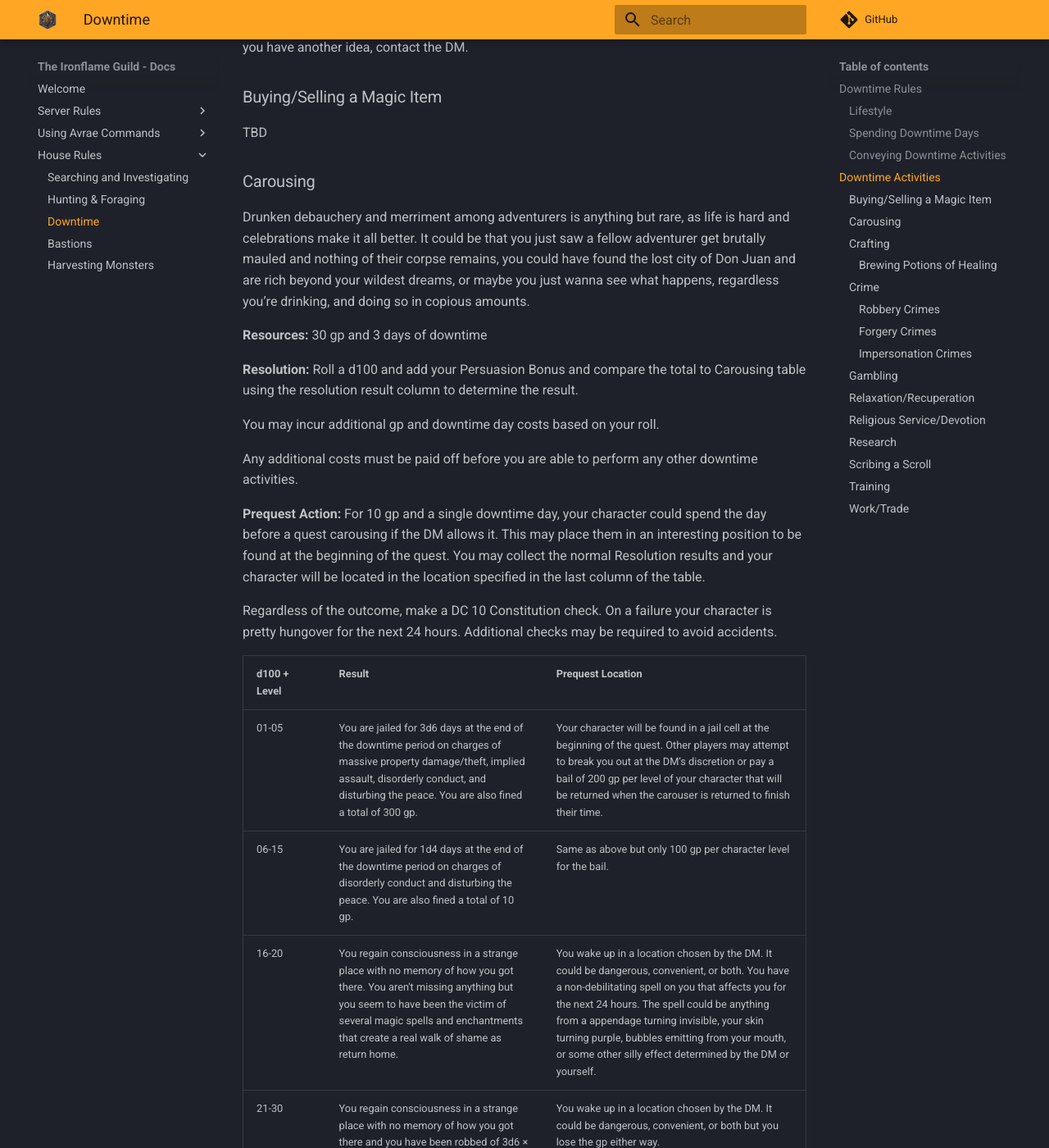
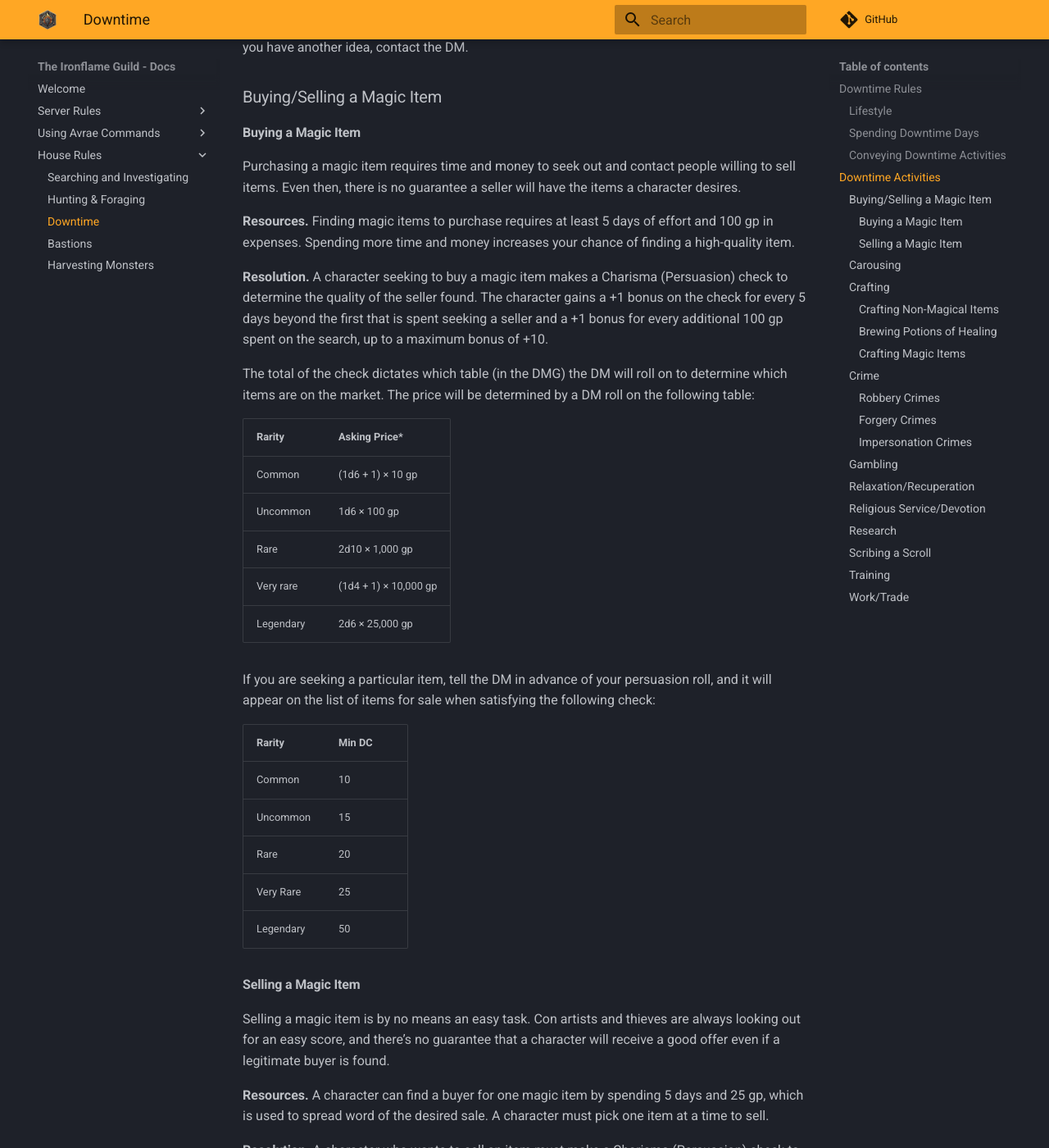
Before and after one commit to adamhstewart/doip-docs, an MkDocs documentation site: the page built from docs/downtime.md, in a window 1280 px wide and 1400 px high, scrolled down 1643 px. Shown: the whole window at 82% size. Built offline with MkDocs 1.6.1 and Material for MkDocs 9.7.7, drawn with Linux system fonts in a browser that asks for light colours; comment, search, counter and statistics services are not loaded; some of the changed text lies outside the part shown.

Commit message:
Add downtime magic item activities

```diff
--- a/docs/downtime.md
+++ b/docs/downtime.md
@@ -34,7 +34,58 @@ Downtime activities don't happen, and their material gains aren't realized, unti
 This list of Activities is compiled from the [Player's Handbook](https://www.dndbeyond.com/sources/dnd/phb-2024/equipment#CraftingEquipment) (PHB), [The Dungeon Master's Guide](https://www.dndbeyond.com/sources/dnd/dmg-2024/treasure#CraftingMagicItems) (DMG), [Xanathar's Guide to Everything](https://www.dndbeyond.com/sources/dnd/xgte/downtime-revisited#Chapter2DowntimeRevisited) (XGtE), and [Colville West Marches Downtime Documentation](https://www.gmbinder.com/share/-LX_OTKbS5mc-IZmaOF0) (CWM). It's not exhaustive of all of the activities that a player could engage in - if you have another idea, contact the DM.
 
 ### Buying/Selling a Magic Item
-TBD
+
+#### Buying a Magic Item
+Purchasing a magic item requires time and money to seek out and contact people willing to sell items. Even then, there is no guarantee a seller will have the items a character desires.
+
+**Resources.** Finding magic items to purchase requires at least 5 days of effort and 100 gp in expenses. Spending more time and money increases your chance of finding a high-quality item.
+
+**Resolution.** A character seeking to buy a magic item makes a Charisma (Persuasion) check to determine the quality of the seller found. The character gains a +1 bonus on the check for every 5 days beyond the first that is spent seeking a seller and a +1 bonus for every additional 100 gp spent on the search, up to a maximum bonus of +10.
+
+The total of the check dictates which table (in the DMG) the DM will roll on to determine which items are on the market. The price will be determined by a DM roll on the following table:
+
+| Rarity    | Asking Price\*        |
+| --------- | --------------------- |
+| Common    | (1d6 + 1) × 10 gp     |
+| Uncommon  | 1d6 × 100 gp          |
+| Rare      | 2d10 × 1,000 gp       |
+| Very rare | (1d4 + 1) × 10,000 gp |
+| Legendary | 2d6 × 25,000 gp       |
+
+If you are seeking a particular item, tell the DM in advance of your persuasion roll, and it will appear on the list of items for sale when satisfying the following check:
+
+| Rarity | Min DC |
+| ---- | ---- |
+| Common | 10 |
+| Uncommon | 15 |
+| Rare | 20 |
+| Very Rare | 25 |
+| Legendary | 50 |
+
+#### Selling a Magic Item
+Selling a magic item is by no means an easy task. Con artists and thieves are always looking out for an easy score, and there’s no guarantee that a character will receive a good offer even if a legitimate buyer is found.
+
+**Resources.** A character can find a buyer for one magic item by spending 5 days and 25 gp, which is used to spread word of the desired sale. A character must pick one item at a time to sell.
+
+**Resolution.** A character who wants to sell an item must make a Charisma (Persuasion) check to determine what kind of offer comes in. The character can always opt not to sell, instead forfeiting the workweek of effort and trying again later. Use the Magic Item Base Prices and Magic Item Offer tables to determine the sale price.
+
+| Rarity    | Base Price\* |
+| --------- | ------------ |
+| Common    | 100 gp       |
+| Uncommon  | 400 gp       |
+| Rare      | 4,000 gp     |
+| Very rare | 40,000 gp    |
+| Legendary | 200,000 gp   |
+
+*Halved for a consumable item like a potion or scroll
+
+| Check Total | Offer              |
+| ----------- | ------------------ |
+| 1–10        | 50% of base price  |
+| 11–20       | 100% of base price |
+| 21+         | 150% of base price |
+
+**Sources:** XGtE, DMG
 
 ### Carousing
 Drunken debauchery and merriment among adventurers is anything but rare, as life is hard and celebrations make it all better. It could be that you just saw a fellow adventurer get brutally mauled and nothing of their corpse remains, you could have found the lost city of Don Juan and are rich beyond your wildest dreams, or maybe you just wanna see what happens, regardless you’re drinking, and doing so in copious amounts.
@@ -66,6 +117,7 @@ Regardless of the outcome, make a DC 10 Constitution check. On a failure your ch
 ### Crafting
 A character who has the time, the money, and the needed tools can use downtime to craft armor, weapons, clothing, or other kinds of non-magical items.
 
+#### Crafting Non-Magical Items
 **Resources:** In addition to the appropriate tools for the item to be crafted, a character needs raw materials worth half of the item’s selling cost and a number of downtime days equal to its gold cost divided by: your tool modifier or 5, whichever is larger.  Multiple characters can combine their efforts. Divide the time needed to create an item by the number of characters working on it. Use your judgment when determining how many characters can collaborate on an item.
 
 **Resolution:** With the proper tools and gold, the character successfully crafts the non-magical and can add it to their inventory, gift it to another player, or sell it for the full listed cost.
@@ -80,7 +132,40 @@ Potions of healing fall into a special category for item crafting, separate from
 | Superior healing | 15 days | 1,000 gp |
 | Supreme healing | 20 days | 10,000 gp |
 
-**Sources:** XGtE, CWM
+#### Crafting Magic Items
+To craft a magic item, you and any assistants must have proficiency in the required tool to make an item (and have the tool) or have proficiency in the Arcana skill. For more information on the tools, see the Player’s Handbook.
+
+**Time and Cost.** Crafting a magic item takes an amount of time and money based on the item’s rarity as shown in the Magic Item Crafting Time and Cost table.
+
+| Item Rarity | Days\* | Cost\*     |
+| ----------- | ----------- | ---------- |
+| Common      | 5           | 50 gp      |
+| Uncommon    | 10          | 200 gp     |
+| Rare        | 50          | 2,000 gp   |
+| Very rare   | 125         | 20,000 gp  |
+| Legendary   | 250         | 100,000 gp |
+
+*Halved for a consumable item like a potion or scroll
+
+**Assistants.** Characters can combine their efforts to shorten the crafting time. Divide the time needed to create an item by the number of characters working on it. Normally, only one other character can assist you, but the DM might allow more assistants.
+
+**Raw Materials.** The cost in the table above represents the raw materials needed to make a magic item. Rather than pay the full amount shown in the table the player may ask the DM for a quest to defeat a monster for half of the cost of the raw materials. The monster type will be determined by teh following table:
+
+| Item Rarity | CR Range |
+| ----------- | -------- |
+| Common      | N/A      |
+| Uncommon    | 4–8      |
+| Rare        | 9–12     |
+| Very rare   | 13–18    |
+| Legendary   | 19+      |
+
+If a magic item incorporates an item that has a purchase cost (such as a weapon or a suit of armor), you must also pay that entire cost or craft that item using the rules in the Player’s Handbook. For example, to make +1 Armor (Plate Armor), you must pay 3,500 GP or craft the armor.
+
+**Spells.** If a magic item allows its user to cast any spells from it, you must have all those spells prepared every day you spend crafting the item.                                                   |
+
+If all the above requirements are met, the result of the process is a magic item of the desired sort.
+
+**Sources:** XGtE, CWM, DMG
 
 ### Crime
 Sometimes it pays to be bad. This activity gives a character the chance to make some extra cash, at the risk of arrest.
```
